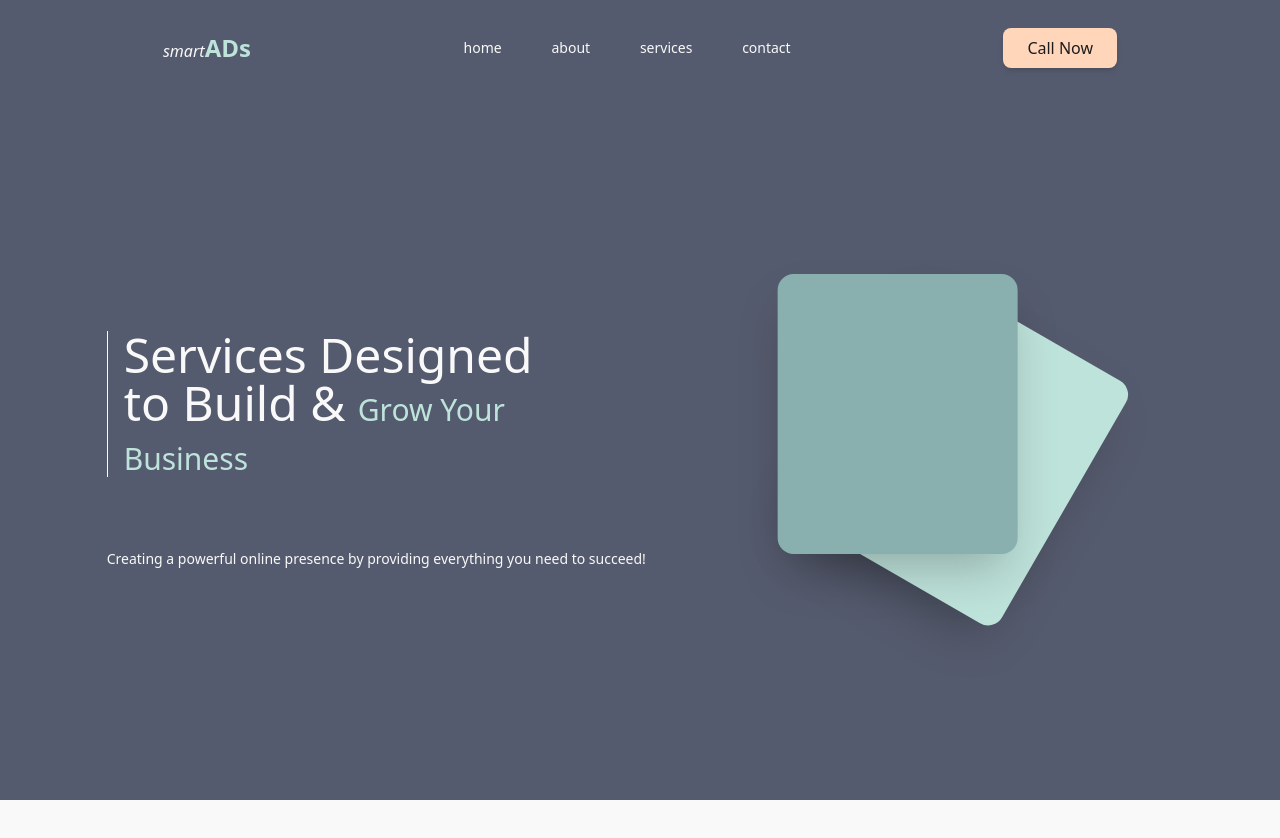
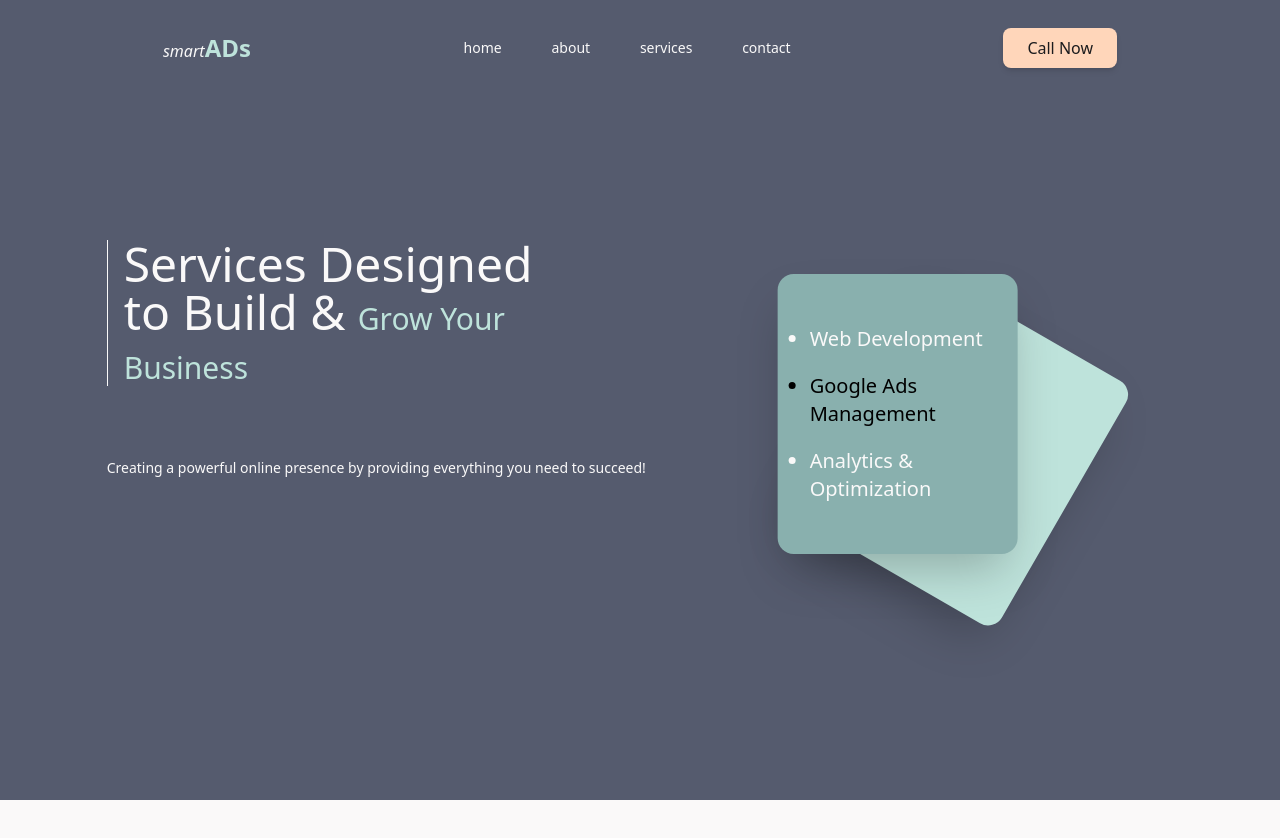
Before and after one commit to SmartMinds1/Portfolio, a React (Vite) app: page /services in a window 1280 px wide. Shown: the top 838 px of the page. Built offline with nearby package versions, Linux system fonts and the light colour scheme.

Commit message:
added overview services on service page

```diff
--- a/src/pages/Services.jsx
+++ b/src/pages/Services.jsx
@@ -8,7 +8,7 @@ const Services = () => {
             <div className="w-full h-[100vh] bg-primary flex flex-col items-center justify-between">
                 <Header/>
                 <div className="w-full h-7/8 flex flex-row items-center justify-center flex-wrap">
-                   <div className="w-1/2">
+                   <div className="w-1/2 h-3/5">
                         <div className=" pl-4 border-l-1 border-background w-110">
                              <p className="h-full text-5xl text-background">Services Designed to Build & <span className=" text-accent headerSpan"> Grow Your Business </span></p>
                         </div>
@@ -17,10 +17,15 @@ const Services = () => {
                    </div>
                    <div className=" w-1/3 h-full flex flex-row items-center justify-center">
                       <div className="w-60 h-70 bg-accent shadow-2xl rotate-30 rounded-2xl">
-                         <div className="w-60 h-70 bg-secondary -rotate-30 -translate-x-18 rounded-2xl shadow-2xl"></div>
+                         <div className="w-60 h-70 bg-secondary -rotate-30 -translate-x-18 rounded-2xl shadow-2xl p-4">
+                            <ul className="flex flex-col items-start justify-evenly h-full text-xl  list-disc p-4">
+                                <li className="text-background">Web Development</li>
+                                <li>Google Ads Management</li>
+                                <li className="text-background">Analytics & Optimization</li>
+                            </ul>
+                         </div>
                       </div>
                    </div>
-
                 </div>
             </div>
 
```
